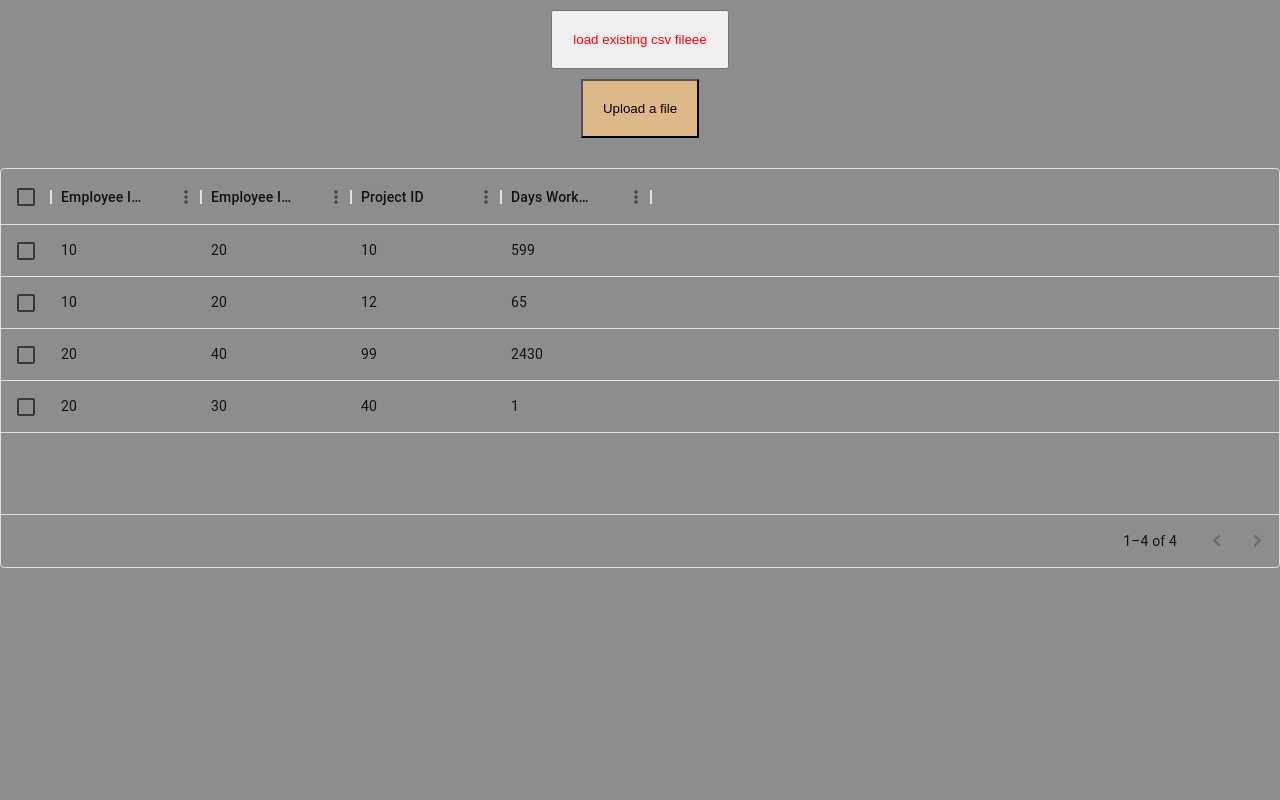
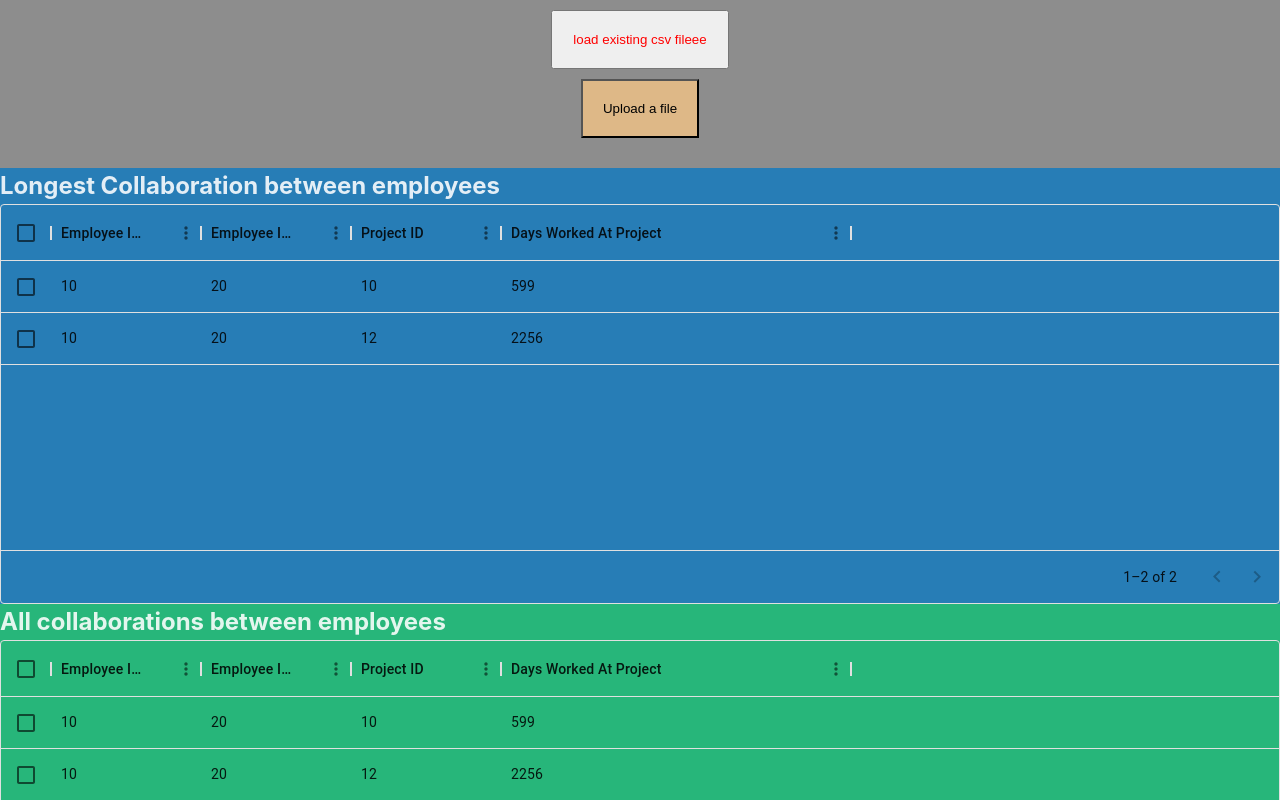
Before and after one commit to gregor3637/mihail-mitov-employees, a React (Vite) app: page / in a window 1280 px wide. Both pictures are taken after a click on the button "load existing csv fileee". Shown: the top 800 px of the page. Built offline with nearby package versions, Linux system fonts and the light colour scheme.

Commit message:
fix: display longest and all collaborations

```diff
--- a/public/dataExplanation.js
+++ b/public/dataExplanation.js
@@ -1,8 +1,8 @@
 EmpID,ProjectID,DateFrom,DateTo
 10,10,2012-05-16,2014-01-05
-10,12,2013-11-01,2014-01-05
+10,12,2013-11-01,2022-01-05
 20,10,2012-05-16,2014-01-10
-20,12,2013-11-01,2015-02-05
+20,12,2013-11-01,2022-02-05
 20,99,2012-05-16,2019-01-10
 20,40,2009-01-01,2011-06-27
 30,40,2010-01-01,2010-01-02
@@ -14,4 +14,4 @@ EmpID,ProjectID,DateFrom,DateTo
 
 
 // >emp 20 < and >emp 30< worked on >project 40< || duration 2010-01-01,2010-01-02 >> for 1 day
-// >emp 20 < and >emp 40< worked on >project 99< || duration 2012-05-16,2019-01-02 >> longest collaboration
+// >emp 20 < and >emp 40< worked on >project 99< || duration 2012-05-16,2019-01-02 >> longest project collaboration
--- a/src/App.tsx
+++ b/src/App.tsx
@@ -1,17 +1,33 @@
+import { useEffect, useState } from "react";
 import Grid from "./components/Grid";
 import useCSVParser from "./hooks/useCSVParser";
-const pathToCSVFile = "/public/data.csv";
 import FileInput from "./components/FileInput";
+import { allCollaborations, longestCollaboration } from "./utils/csvToGridRow";
+import { RowData } from "./types/RowData";
 
 import styles from "./example.module.css";
 
+const pathToCSVFile = "/public/data.csv";
+
 function App() {
+  const [longestParticipationDataRows, setLongestParticipationDataRows] =
+    useState<RowData[]>([]);
+  const [allParticipationDataRows, setAllParticipationDataRows] = useState<
+    RowData[]
+  >([]);
   const { parsedData, handleFileChange, fetchAndParseCSVFileByUrl } =
     useCSVParser();
 
   const handleButtonClick = () => {
     fetchAndParseCSVFileByUrl(pathToCSVFile);
   };
+
+  useEffect(() => {
+    if (parsedData.length > 0) {
+      setLongestParticipationDataRows(longestCollaboration(parsedData));
+      setAllParticipationDataRows(allCollaborations(parsedData));
+    }
+  }, [parsedData]);
 
   return (
     <>
@@ -22,9 +38,21 @@ function App() {
         >
           load existing csv fileee
         </button>
-        <FileInput handleFile={handleFileChange}/>
+        <FileInput handleFile={handleFileChange} />
       </div>
-      {parsedData && parsedData.length > 0 && <Grid csvEntries={parsedData} />}
+      {longestParticipationDataRows &&
+        longestParticipationDataRows.length > 0 && (
+          <div style={{backgroundColor: "#277db6"}}>
+            <h2>Longest Collaboration between employees</h2>
+            <Grid rowsData={longestParticipationDataRows} />
+          </div>
+        )}
+      {allParticipationDataRows && allParticipationDataRows.length > 0 && (
+        <div style={{backgroundColor: "#27b67a"}}>
+          <h2>All collaborations between employees</h2>
+          <Grid rowsData={allParticipationDataRows} />
+        </div>
+      )}
     </>
   );
 }
--- a/src/components/Grid.tsx
+++ b/src/components/Grid.tsx
@@ -13,58 +13,18 @@ import {
 import { validateProjectParticipationCollection } from "../utils/validateCSVData";
 import { RowData } from "../types/RowData";
 
-const Grid = ({ csvEntries }: { csvEntries: CSVEntry[] }) => {
-  const participantCollection: ProjectParticipantCollection =
-    validateProjectParticipationCollection(csvEntries);
-  // console.log("🚀🚀🚀🚀 participantCollection:", participantCollection);
-
-  const projectsData: ProjectParticipationCollection =
-    obtainProjectParticipantsData(participantCollection);
-  // console.log("🚀🚀🚀🚀 projectsData:", projectsData);
-
-  const projectsWithMoreThanOneParticipators =
-    removeProjectsWithLessThanTwoParticipators(projectsData);
-
-  // console.log(
-  //   "🚀🚀🚀🚀 projectsWithMoreThanOneParticipators:",
-  //   projectsWithMoreThanOneParticipators
-  // );
-
-  const collaborationPairs = collaborationBetweenParticipants(
-    projectsWithMoreThanOneParticipators
-  );
-  console.log("🚀 ~ collaborationPairs:", collaborationPairs);
-
-  const rowsData = Array.from(collaborationPairs).reduce<RowData[]>(
-    (accumulator, [key, value]: [string, CollaboratorsPairData], index) => {
-      value.projects.forEach((proj) => {
-        const rData = {
-          id: value.id + proj.id,
-          employeeId1: value.firstCollaboratorID,
-          employeeId2: value.secondCollaboratorID,
-          projectId: proj.id,
-          daysWorked: proj.collaborationDays,
-        };
-
-        accumulator.push(rData);
-      });
-
-      return accumulator;
-    },
-    []
-  );
-  // console.log("🚀 ~ file: Grid.tsx:51 ~ Grid ~ rowsData:", rowsData);
-
+const Grid = ({ rowsData }: { rowsData: RowData[] }) => {
   const columns = [
     { field: "employeeId1", headerName: "Employee ID #1", width: 150 },
     { field: "employeeId2", headerName: "Employee ID #2", width: 150 },
     { field: "projectId", headerName: "Project ID", width: 150 },
-    { field: "daysWorked", headerName: "Days Worked", width: 150 },
+    { field: "daysWorked", headerName: "Days Worked At Project", width: 350 },
   ];
 
   return (
     <div style={{ height: 400, width: "100%" }}>
       <DataGrid
+        // rows={rowsData}
         rows={rowsData}
         columns={columns}
         initialState={{
--- /dev/null
+++ b/src/utils/csvToGridRow.tsx
@@ -0,0 +1,95 @@
+import { CSVEntry } from "../types/CSVTypes";
+import { CollaboratorsPairData } from "../types/Collaboration";
+import { ProjectParticipantCollection } from "../types/ParticipantType";
+import { ProjectParticipationCollection } from "../types/ProjectTypes";
+import { RowData } from "../types/RowData";
+import { removeProjectsWithLessThanTwoParticipators } from "./filters";
+import {
+  collaborationBetweenParticipants,
+  obtainProjectParticipantsData,
+} from "./projectUtils";
+import { validateProjectParticipationCollection } from "./validateCSVData";
+
+const getCollaborationPairs = (csvEntries: CSVEntry[]) => {
+  const participantCollection: ProjectParticipantCollection =
+    validateProjectParticipationCollection(csvEntries);
+  // console.log("🚀🚀🚀🚀 participantCollection:", participantCollection);
+
+  const projectsData: ProjectParticipationCollection =
+    obtainProjectParticipantsData(participantCollection);
+  // console.log("🚀🚀🚀🚀 projectsData:", projectsData);
+
+  const projectsWithMoreThanOneParticipators =
+    removeProjectsWithLessThanTwoParticipators(projectsData);
+
+  // console.log(
+  //   "🚀🚀🚀🚀 projectsWithMoreThanOneParticipators:",
+  //   projectsWithMoreThanOneParticipators
+  // );
+
+  const collaborationPairs = collaborationBetweenParticipants(
+    projectsWithMoreThanOneParticipators
+  );
+
+  return collaborationPairs;
+};
+
+export const longestCollaboration = (csvEntries: CSVEntry[]): RowData[] => {
+  const collaborationPairs = getCollaborationPairs(csvEntries);
+  console.log("🚀 ~ collaborationPairs:", collaborationPairs);
+
+  const longestCollaborationPair = Array.from(
+    collaborationPairs
+  ).reduce<CollaboratorsPairData>(
+    (
+      prev: CollaboratorsPairData,
+      [key, value]: [string, CollaboratorsPairData],
+      index
+    ) => {
+      return prev.totalCollaborationDays > value.totalCollaborationDays
+        ? prev
+        : value;
+    },
+    collaborationPairs.entries().next().value
+  );
+
+  const longestCollaborationRows = longestCollaborationPair.projects.map(
+    (proj, index, arr) => {
+      const rData = {
+        id: longestCollaborationPair.id + proj.id,
+        employeeId1: longestCollaborationPair.firstCollaboratorID,
+        employeeId2: longestCollaborationPair.secondCollaboratorID,
+        projectId: proj.id,
+        daysWorked: proj.collaborationDays,
+      };
+
+      return rData;
+    }
+  );
+
+  return longestCollaborationRows;
+};
+
+export const allCollaborations = (csvEntries: CSVEntry[]) => {
+  const collaborationPairs = getCollaborationPairs(csvEntries);
+
+  const rowsDataForAllCollaborations = Array.from(collaborationPairs).reduce<
+    RowData[]
+  >((accumulator, [key, value]: [string, CollaboratorsPairData], index) => {
+    value.projects.forEach((proj) => {
+      const rData = {
+        id: value.id + proj.id,
+        employeeId1: value.firstCollaboratorID,
+        employeeId2: value.secondCollaboratorID,
+        projectId: proj.id,
+        daysWorked: proj.collaborationDays,
+      };
+
+      accumulator.push(rData);
+    });
+
+    return accumulator;
+  }, []);
+
+  return rowsDataForAllCollaborations;
+};
```
Also changed, not shown: public/data.csv.
